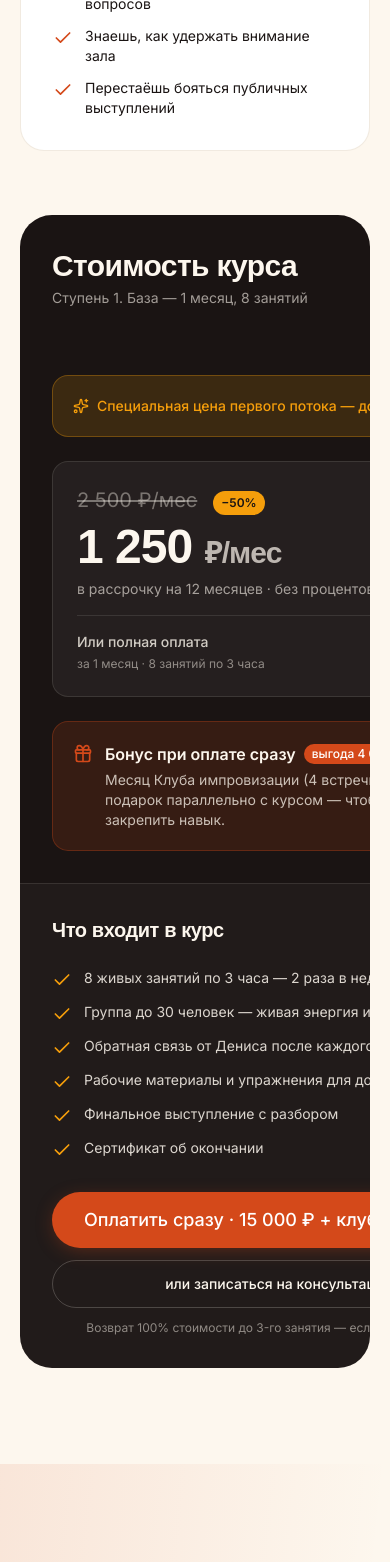
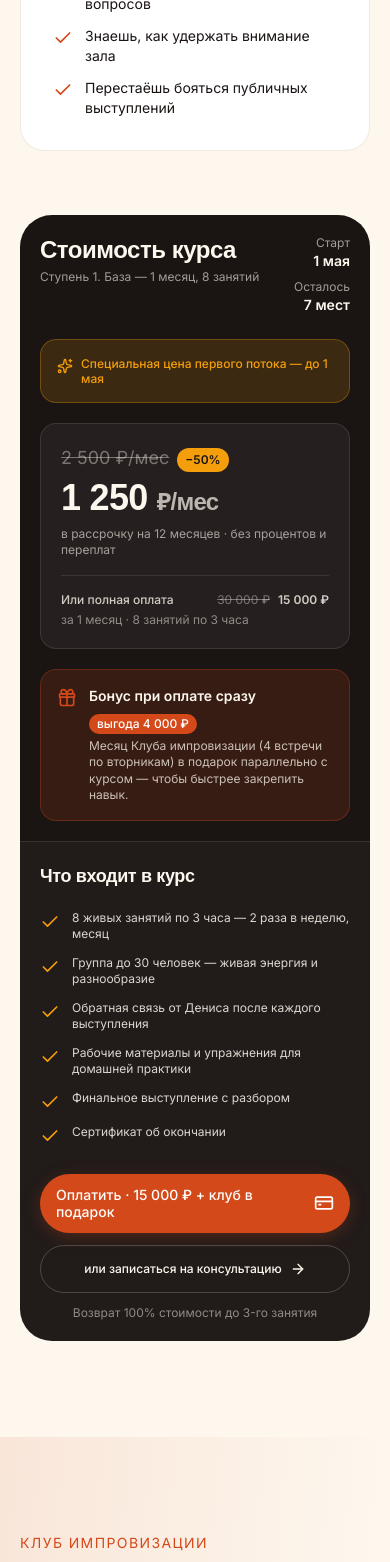
Before and after one commit to proektytelegram-alt/zhivaya-rech, a Next.js app: page / in a window 390 px wide. Shown: the part 3724-5286 px from the top of the page. Built offline with nearby package versions, Linux system fonts and the light colour scheme; a web font is replaced by a local one.

Commit message:
fix(pricing): мобилка — уменьшены шрифты, padding, flex-wrap в ценах

```diff
--- a/src/components/sections/Program.tsx
+++ b/src/components/sections/Program.tsx
@@ -97,52 +97,55 @@ export function Program() {
         <div className="rounded-[2rem] bg-foreground text-background overflow-hidden">
           <div className="grid lg:grid-cols-2">
             {/* Левая часть: цена */}
-            <div className="p-8 lg:p-12">
-              <div className="flex flex-wrap items-start justify-between gap-4 mb-8">
-                <div>
-                  <h3 className="font-display text-3xl md:text-4xl font-semibold leading-tight mb-1">
+            <div className="p-5 sm:p-8 lg:p-12 min-w-0">
+              <div className="flex flex-wrap items-start justify-between gap-4 mb-6 sm:mb-8">
+                <div className="min-w-0">
+                  <h3 className="font-display text-2xl sm:text-3xl md:text-4xl font-semibold leading-tight mb-1">
                     Стоимость курса
                   </h3>
-                  <div className="text-background/60 text-sm">
+                  <div className="text-background/60 text-xs sm:text-sm">
                     Ступень 1. База — 1 месяц, 8 занятий
                   </div>
                 </div>
-                <div className="text-right text-sm">
-                  <div className="text-background/60">Старт курса</div>
-                  <div className="font-semibold text-base">1 мая</div>
+                <div className="text-right text-xs sm:text-sm">
+                  <div className="text-background/60">Старт</div>
+                  <div className="font-semibold text-sm sm:text-base">1 мая</div>
                   <div className="text-background/60 mt-2">Осталось</div>
-                  <div className="font-semibold text-base">7 мест</div>
+                  <div className="font-semibold text-sm sm:text-base">7 мест</div>
                 </div>
               </div>
 
               {/* Акционный блок */}
-              <div className="rounded-2xl bg-accent/15 border border-accent/30 p-5 mb-6">
-                <div className="flex items-center gap-2 text-accent font-medium">
-                  <Sparkles className="h-4 w-4" />
-                  <span className="text-sm">
+              <div className="rounded-2xl bg-accent/15 border border-accent/30 p-4 sm:p-5 mb-5 sm:mb-6">
+                <div className="flex items-start gap-2 text-accent font-medium">
+                  <Sparkles className="h-4 w-4 flex-shrink-0 mt-0.5" />
+                  <span className="text-xs sm:text-sm leading-tight">
                     Специальная цена первого потока — до 1 мая
                   </span>
                 </div>
               </div>
 
               {/* Цена */}
-              <div className="rounded-2xl bg-background/5 border border-background/10 p-6 mb-6">
-                <div className="flex items-baseline gap-4 mb-2">
-                  <span className="text-background/40 line-through text-xl">
+              <div className="rounded-2xl bg-background/5 border border-background/10 p-5 sm:p-6 mb-5 sm:mb-6 min-w-0">
+                <div className="flex flex-wrap items-baseline gap-2 sm:gap-4 mb-2">
+                  <span className="text-background/40 line-through text-lg sm:text-xl">
                     2 500 ₽/мес
                   </span>
                   <span className="text-xs bg-accent text-foreground font-semibold px-2 py-1 rounded-full">
                     −50%
                   </span>
                 </div>
-                <div className="font-display text-5xl md:text-6xl font-semibold mb-2 leading-none">
-                  1 250 <span className="text-3xl md:text-4xl text-background/70">₽/мес</span>
+                <div className="font-display text-4xl sm:text-5xl md:text-6xl font-semibold mb-2 leading-none">
+                  1 250{" "}
+                  <span className="text-2xl sm:text-3xl md:text-4xl text-background/70">
+                    ₽/мес
+                  </span>
                 </div>
-                <div className="text-background/60 text-sm mb-4">
+                <div className="text-background/60 text-xs sm:text-sm mb-4 leading-snug">
                   в рассрочку на 12 месяцев · без процентов и переплат
                 </div>
-                <div className="pt-4 border-t border-background/10 text-sm space-y-1">
-                  <div className="flex justify-between text-background/80">
+                <div className="pt-4 border-t border-background/10 text-xs sm:text-sm space-y-1">
+                  <div className="flex flex-wrap justify-between gap-2 text-background/80">
                     <span className="font-medium">Или полная оплата</span>
                     <span>
                       <span className="text-background/40 line-through mr-2">
@@ -158,19 +161,19 @@ export function Program() {
               </div>
 
               {/* Бонус */}
-              <div className="rounded-2xl bg-primary/15 border border-primary/30 p-5">
+              <div className="rounded-2xl bg-primary/15 border border-primary/30 p-4 sm:p-5">
                 <div className="flex items-start gap-3">
                   <Gift className="h-5 w-5 text-primary flex-shrink-0 mt-0.5" />
-                  <div>
-                    <div className="flex items-center gap-2 mb-1">
-                      <span className="font-semibold">
+                  <div className="min-w-0">
+                    <div className="flex flex-wrap items-center gap-2 mb-1">
+                      <span className="font-semibold text-sm sm:text-base">
                         Бонус при оплате сразу
                       </span>
                       <span className="text-xs bg-primary text-white px-2 py-0.5 rounded-full font-medium">
                         выгода 4 000 ₽
                       </span>
                     </div>
-                    <div className="text-sm text-background/75">
+                    <div className="text-xs sm:text-sm text-background/75 leading-snug">
                       Месяц Клуба импровизации (4 встречи по вторникам) в
                       подарок параллельно с курсом — чтобы быстрее закрепить
                       навык.
@@ -181,11 +184,11 @@ export function Program() {
             </div>
 
             {/* Правая часть: CTA + что входит */}
-            <div className="p-8 lg:p-12 bg-background/[0.03] border-t lg:border-t-0 lg:border-l border-background/10">
-              <h4 className="font-display text-xl font-semibold mb-6">
+            <div className="p-5 sm:p-8 lg:p-12 bg-background/[0.03] border-t lg:border-t-0 lg:border-l border-background/10 min-w-0">
+              <h4 className="font-display text-lg sm:text-xl font-semibold mb-5 sm:mb-6">
                 Что входит в курс
               </h4>
-              <div className="space-y-3 mb-8">
+              <div className="space-y-3 mb-7 sm:mb-8">
                 {[
                   "8 живых занятий по 3 часа — 2 раза в неделю, месяц",
                   "Группа до 30 человек — живая энергия и разнообразие",
@@ -194,27 +197,31 @@ export function Program() {
                   "Финальное выступление с разбором",
                   "Сертификат об окончании",
                 ].map((i) => (
-                  <div key={i} className="flex gap-3 text-sm">
+                  <div key={i} className="flex gap-3 text-xs sm:text-sm">
                     <Check className="h-5 w-5 text-accent flex-shrink-0 mt-0.5" />
-                    <span className="text-background/85">{i}</span>
+                    <span className="text-background/85 leading-snug">{i}</span>
                   </div>
                 ))}
               </div>
 
               <div className="space-y-3">
-                <PayButton productId="course-step1" className="w-full">
-                  Оплатить сразу · 15 000 ₽ + клуб в подарок
-                  <CreditCard className="h-5 w-5" />
+                <PayButton
+                  productId="course-step1"
+                  className="w-full text-sm sm:text-base px-4 whitespace-normal h-auto min-h-[3rem] py-3 leading-tight"
+                >
+                  <span className="flex-1 text-left sm:text-center">
+                    Оплатить · 15 000 ₽ + клуб в подарок
+                  </span>
+                  <CreditCard className="h-5 w-5 flex-shrink-0" />
                 </PayButton>
                 <a href="#contact" className="block">
-                  <button className="w-full h-12 rounded-full border border-background/20 text-background hover:bg-background/5 transition text-sm font-medium flex items-center justify-center gap-2">
+                  <button className="w-full h-12 rounded-full border border-background/20 text-background hover:bg-background/5 transition text-xs sm:text-sm font-medium flex items-center justify-center gap-2">
                     или записаться на консультацию
                     <ArrowRight className="h-4 w-4" />
                   </button>
                 </a>
-                <p className="text-xs text-background/50 text-center mt-3">
-                  Возврат 100% стоимости до 3-го занятия — если формат не
-                  подошёл
+                <p className="text-xs text-background/50 text-center mt-3 leading-snug">
+                  Возврат 100% стоимости до 3-го занятия
                 </p>
               </div>
             </div>
```
